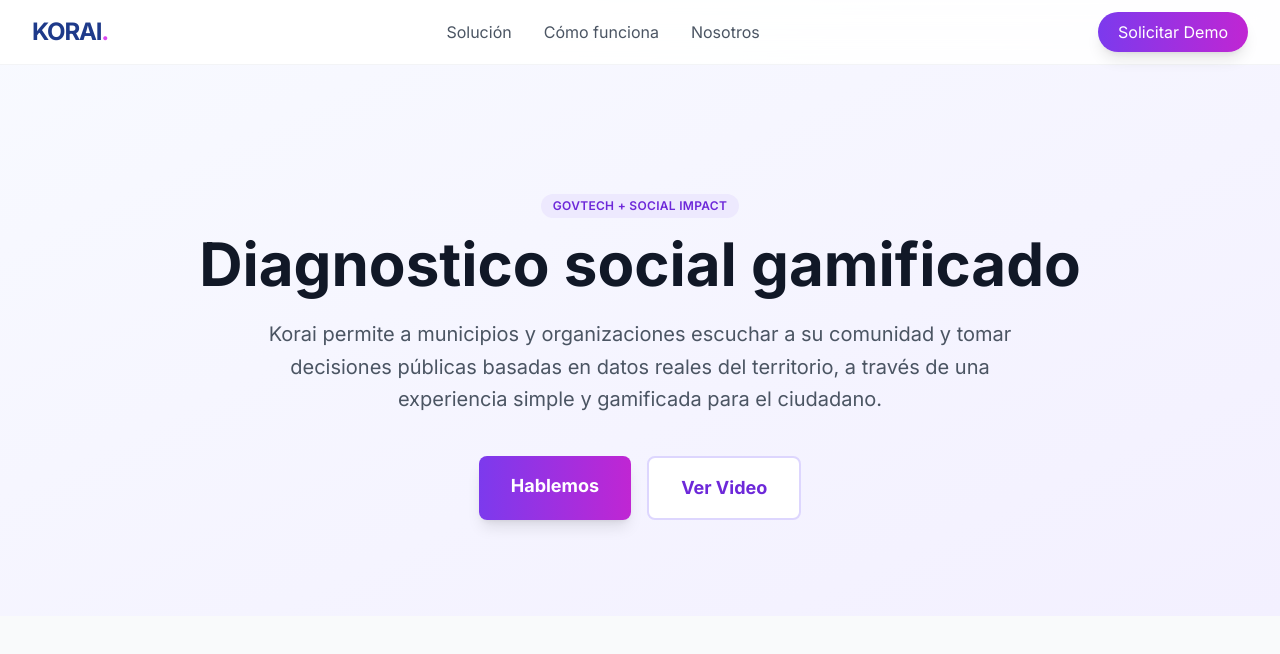
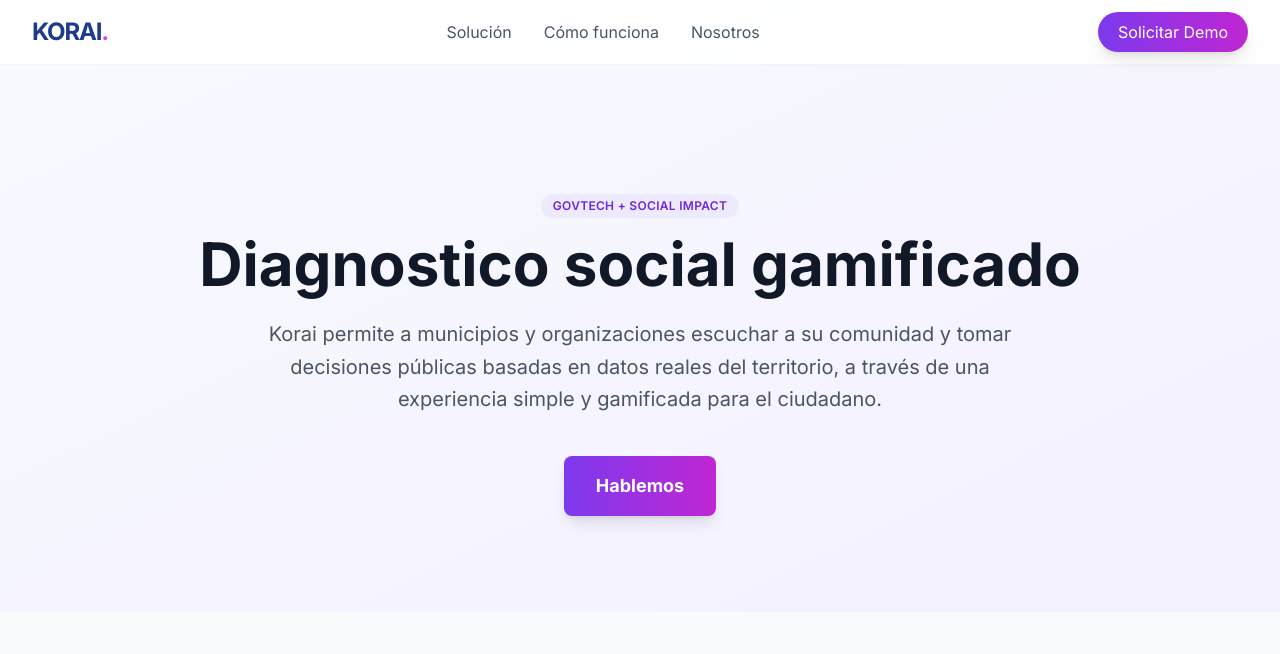
Before and after one commit to agustinajait/landingkorai, a plain HTML site: page index.html in a window 1280 px wide. Shown: the top 654 px of the page. Drawn offline with nearby package versions, Linux system fonts and the light colour scheme.

Commit message:
Update index.html

```diff
--- a/index.html
+++ b/index.html
@@ -96,8 +96,7 @@
                 <a href="#solucion" class="btn-gradient text-white px-8 py-4 rounded-lg font-bold text-lg transition shadow-lg hover:shadow-xl">
                     Hablemos
                 </a>
-                <a href="#solucion" class="bg-white text-violet-700 border-2 border-violet-200 px-8 py-4 rounded-lg font-bold text-lg hover:bg-violet-600 hover:text-white hover:border-violet-600 transition">
-                    Ver Video
+
                 </a>
             </div>
         </div>
```
